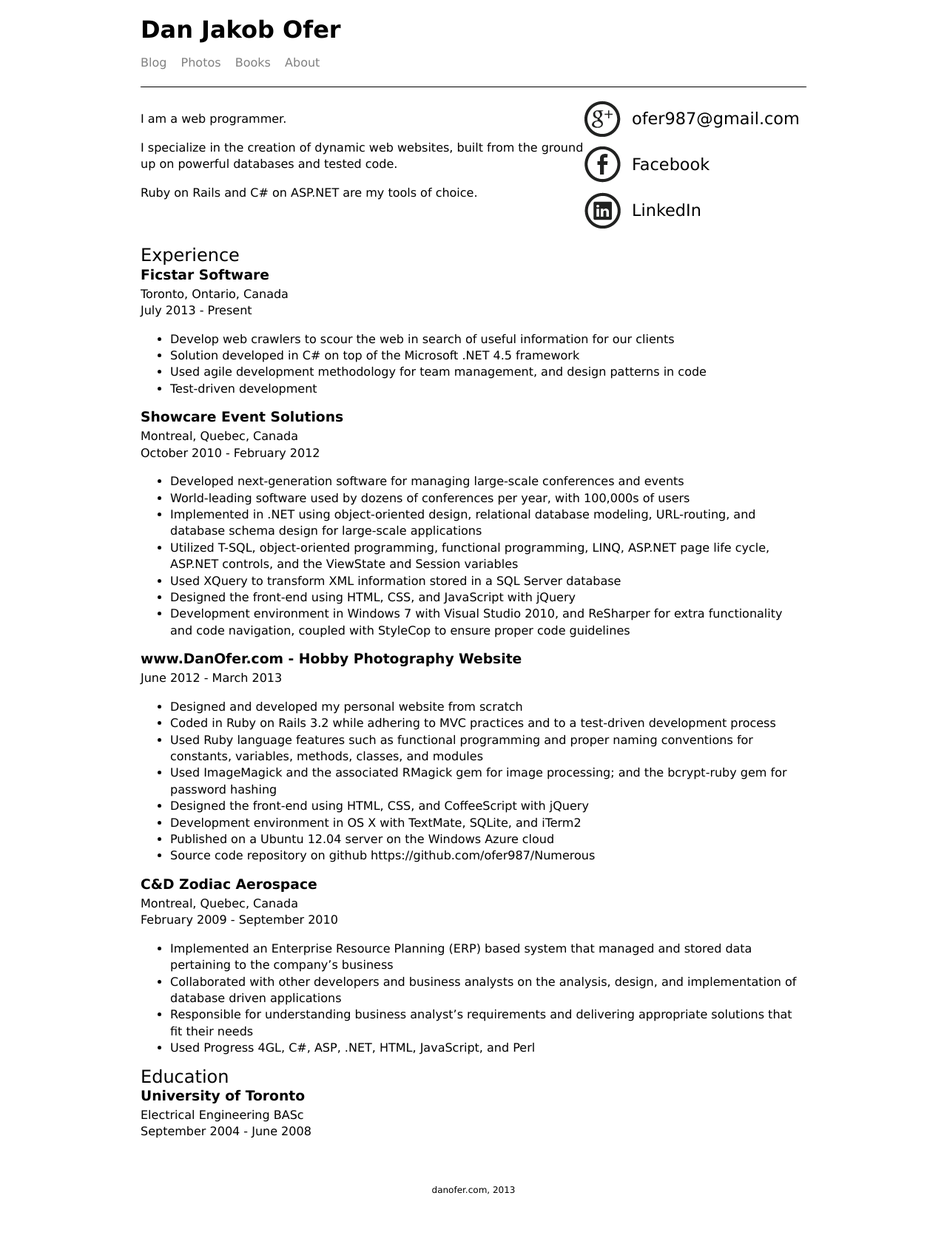
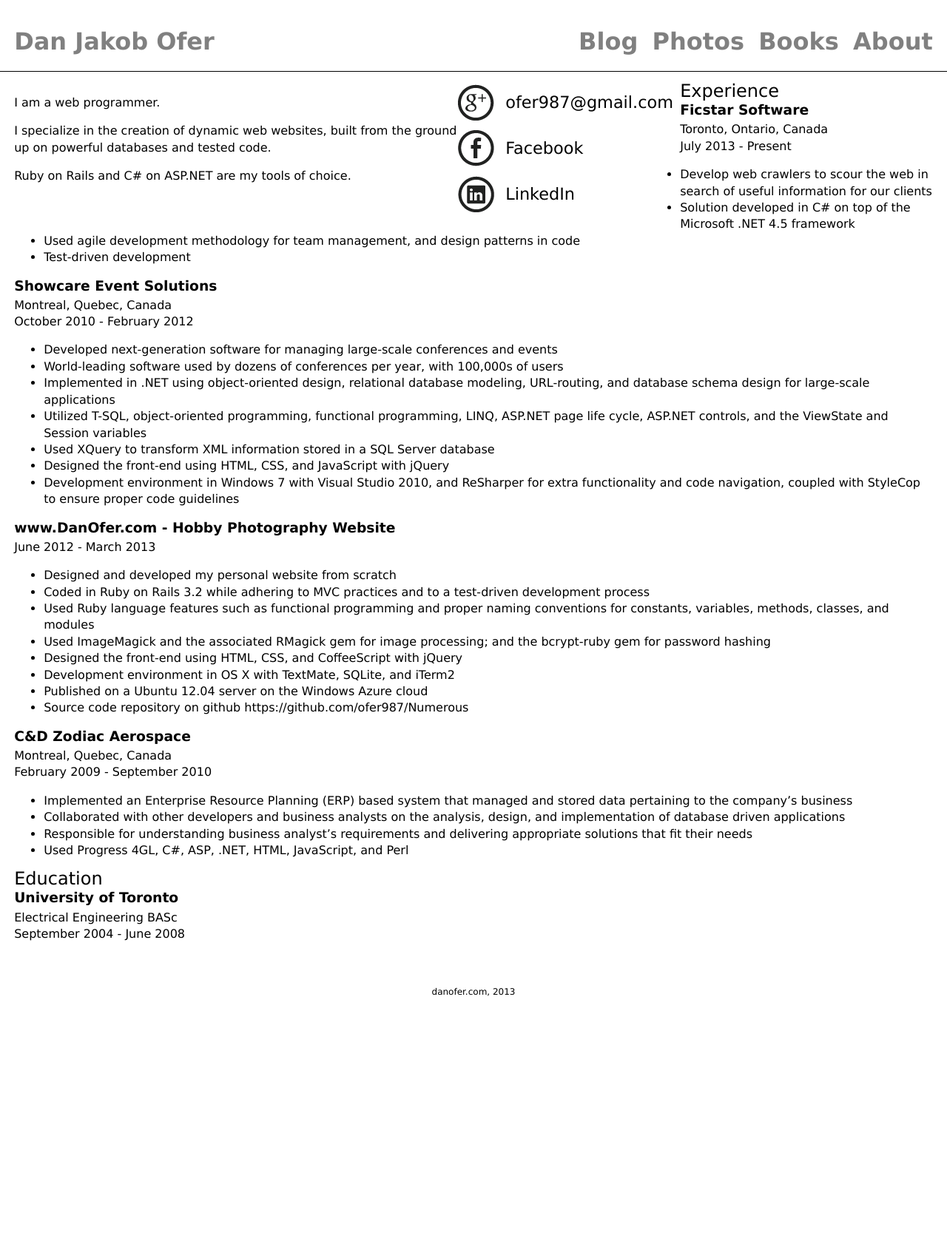
Before and after one commit to ofer987/Numerous, a Rails app: page /cv in a window 1280 px wide. Shown: the whole page at 74% size. After the commit the page ends 1347 px from the top, so only its background shows below. Run offline with Rails 7, Linux system fonts and the light colour scheme; style sheets or scripts are compiled from the project's sources; parts of the project's set-up code (start-up, migrations or seed data) failed here and were passed over; some libraries are stand-ins or nearby versions.

Commit message:
New style, page headers is on fixed position

```diff
--- a/app/assets/stylesheets/application.css.scss
+++ b/app/assets/stylesheets/application.css.scss
@@ -51,16 +51,14 @@
 		color: $poco-text-color;
 	}
 
-	//p, ul, ol {
-	//	margin-top: 0;
-	//	line-height: 180%;
-	//}
-
 	header {
 		height: 6em;
-		width: $max-page-width;
+		width: 100%;
 		margin: 0 auto 1em auto;
 		border-bottom: 1px solid black;
+		background-color: white;
+		z-index: 1;
+		position: fixed;
 
 		a {
 			background: none;
@@ -90,16 +88,32 @@
 			margin: 0;
 			padding: 1em 0 0 0;
 			list-style: none;
-			float: left;
 			height: 1.5em;
+
+			&#left {
+				clear: both;
+				float: left;
+
+				li {
+					float: left;
+					padding-left: 1.2em;
+				}
+			}
+
+			&#right {
+				float: right;
+
+				li {
+					float: right;
+					padding-right: 1.2em;
+				}
+			}
 
 			li {
 				display: inline;
-				float: left;
 
 				a {
 					text-decoration: none;
-					padding-right: 1.2em;
 					color: gray;
 				}
 			}
@@ -112,9 +126,14 @@
 		}
 	}
 
+	body {
+		clear: both;
+		margin: 0;
+	}
+
 	.page {
-		width: $max-page-width;
-		margin: 0 auto;
+		margin: 0 1.2em;
+		padding-top: 7em;
 
 		.text-content {
           //font-size: 2.0em; // High font readability for creating new content
@@ -132,7 +151,6 @@
 	}
 
 	footer {
-        //font-size: 0.625em; // 10px
 		clear: both;
 		padding: 3em 0;
 		height: 2em;
--- a/app/views/layouts/application.html.erb
+++ b/app/views/layouts/application.html.erb
@@ -19,15 +19,29 @@
   </head>
   <body>
     <header>
+		<ul class="navigation" id="left">
+			<li id="home-item">
 				<h1><a href="/">Dan Jakob Ofer</a></h1>
-      <ul class="navigation">
-        <li id="blogs-item"><%= link_to "Blog", "/blogs/index" %></li>
-        <li id="photos-item"><%= link_to "Photos", photos_path %></li>
-        <li id="books-item"><%= link_to "Books", books_read_path %></li>
-        <li id="cv-item"><%= link_to "About", "/cv" %></li>
+			</li>
+		</ul>
+		<ul class="navigation" id="right">
 			<% if @is_logged_in %>
-          <li id="admin"><%= link_to "Admin", admin_url %></li>
+			<li id="admin">
+				<h1><%= link_to "Admin", admin_url %></h1>
+			</li>
 			<% end %>
+			<li id="cv-item">
+				<h1><%= link_to "About", "/cv" %></h1>
+			</li>
+			<li id="books-item">
+				<h1><%= link_to "Books", books_read_path %></h1>
+			</li>
+			<li id="photos-item">
+				<h1><%= link_to "Photos", photos_path %></h1>
+			</li>
+			<li id="blogs-item">
+				<h1><%= link_to "Blog", "/blogs/index" %></h1>
+			</li>
 		</ul>
     </header>
     <div class="page">
```
Lines whose indentation alone changed are shown as unchanged.
